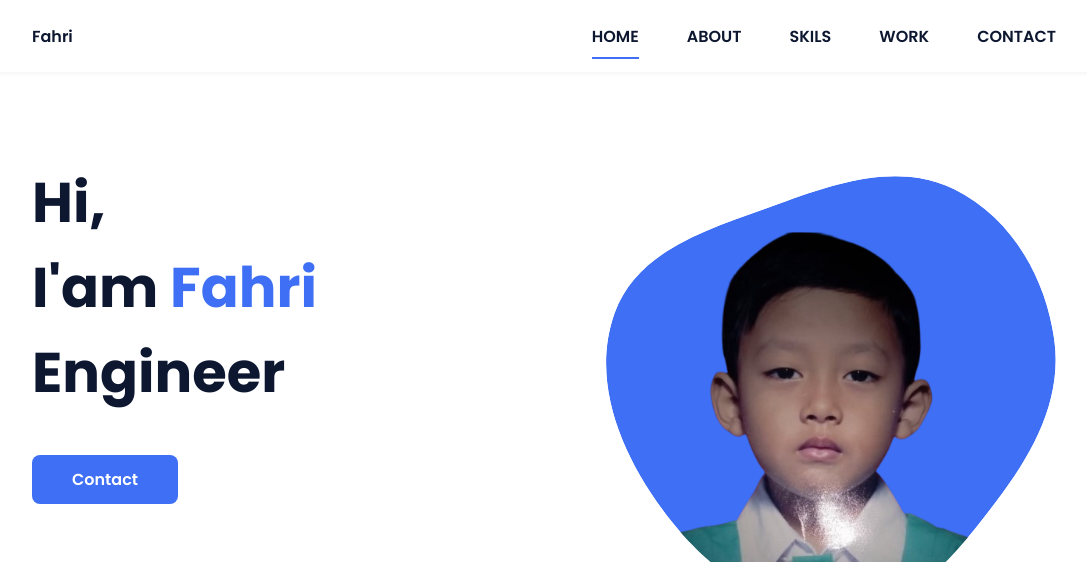
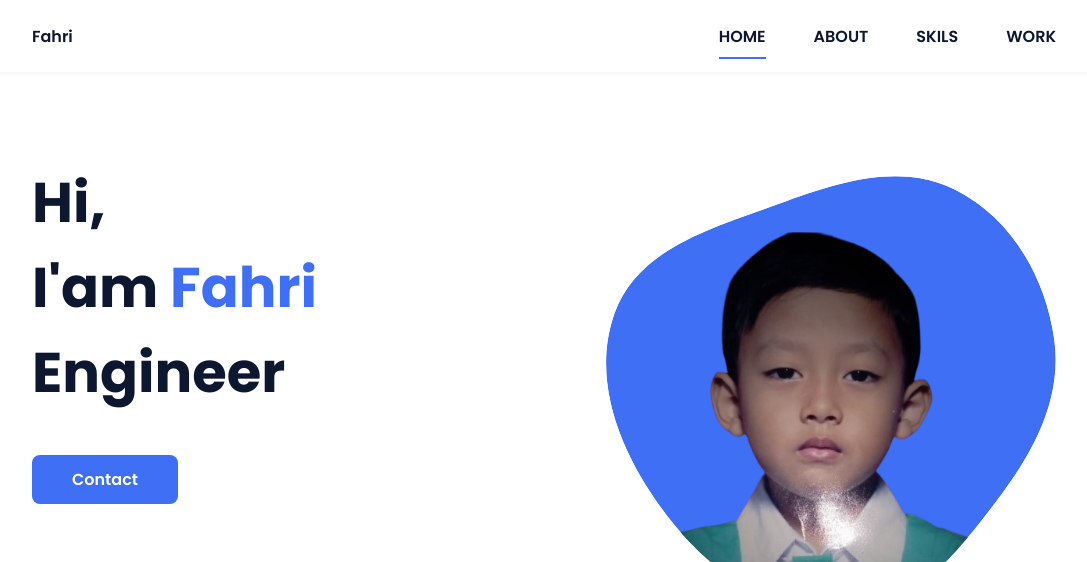
Before and after one commit to ansyahfachri298-cloud/latihan5.io, a plain HTML site: page index.html in a window 1280 px wide. Shown: the top 562 px of the page, without its empty margins (96-1183 px from the left). Drawn offline with nearby package versions, Linux system fonts and the light colour scheme.

Commit message:
index.html

```diff
--- a/index.html
+++ b/index.html
@@ -25,7 +25,6 @@
                         <li class="nav__item"><a href="#about" class="nav__link">ABOUT</a></li>
                         <li class="nav__item"><a href="#skills" class="nav__link">SKILS</a></li>
                         <li class="nav__item"><a href="#work" class="nav__link">WORK</a></li>
-                        <li class="nav__item"><a href="#contact" class="nav__link">CONTACT</a></li>
                     </ul>
                 </div>
 
```
